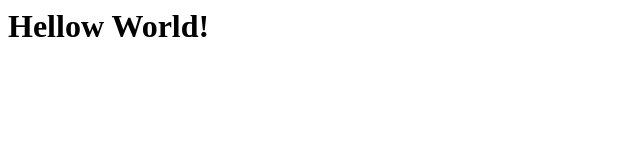
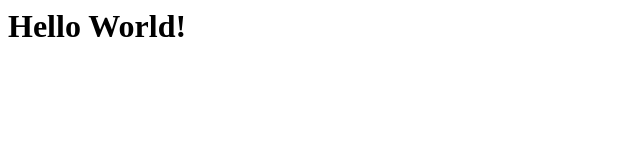
Before and after one commit to BranchingLantern/BranchingLantern.github.io, a plain HTML site: page index.html in a window 1280 px wide. Shown: the whole page, without its empty margins (0-640 px from the left). Drawn offline with Linux system fonts and the light colour scheme.

Commit message:
Update index.html
Fixed Spelling

```diff
--- a/index.html
+++ b/index.html
@@ -1,3 +1,5 @@
 <html>
-    <h1>Hellow World!</h1>
+    <body>
+        <h1>Hello World!</h1>
+    </body>
 </html>
```
